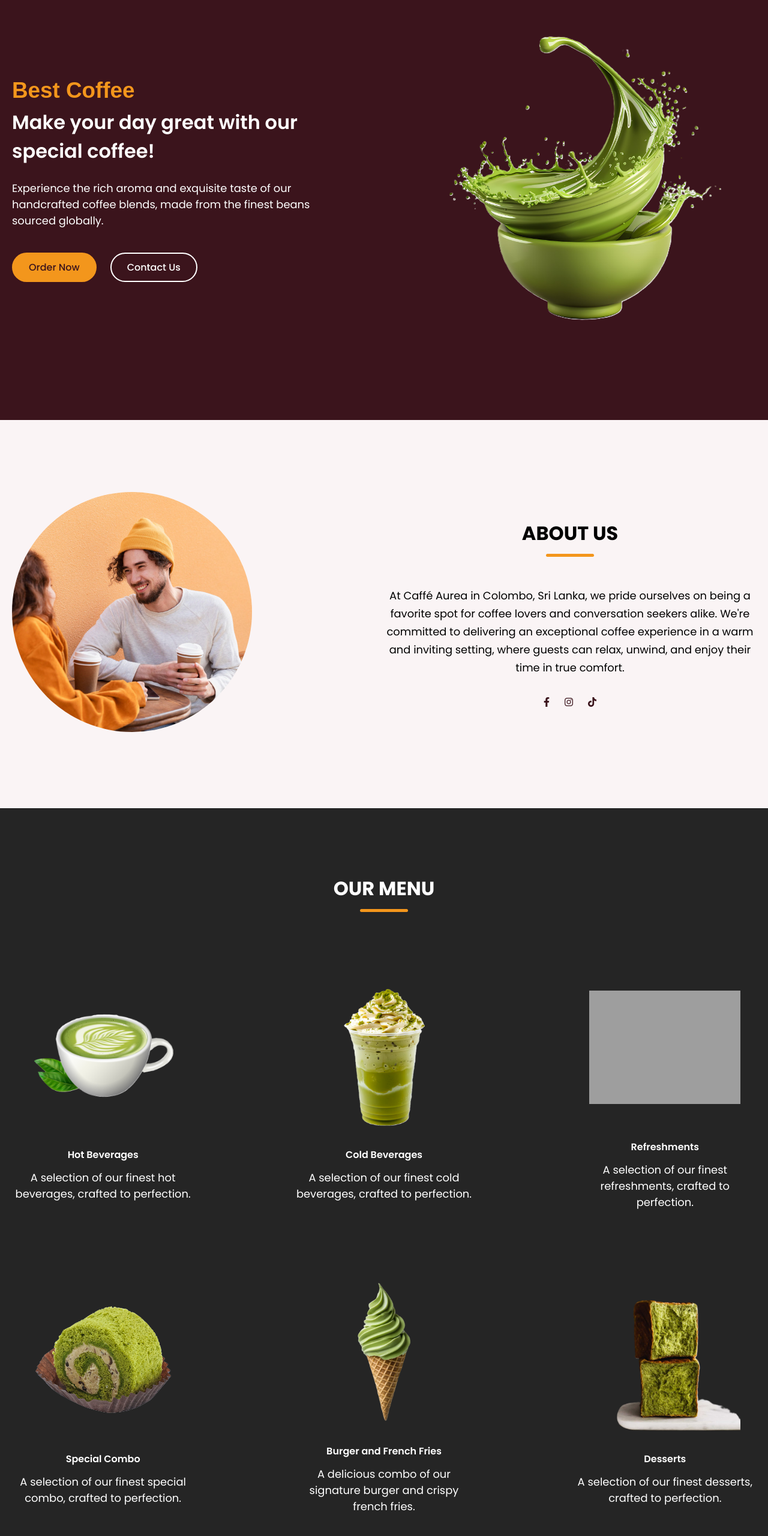
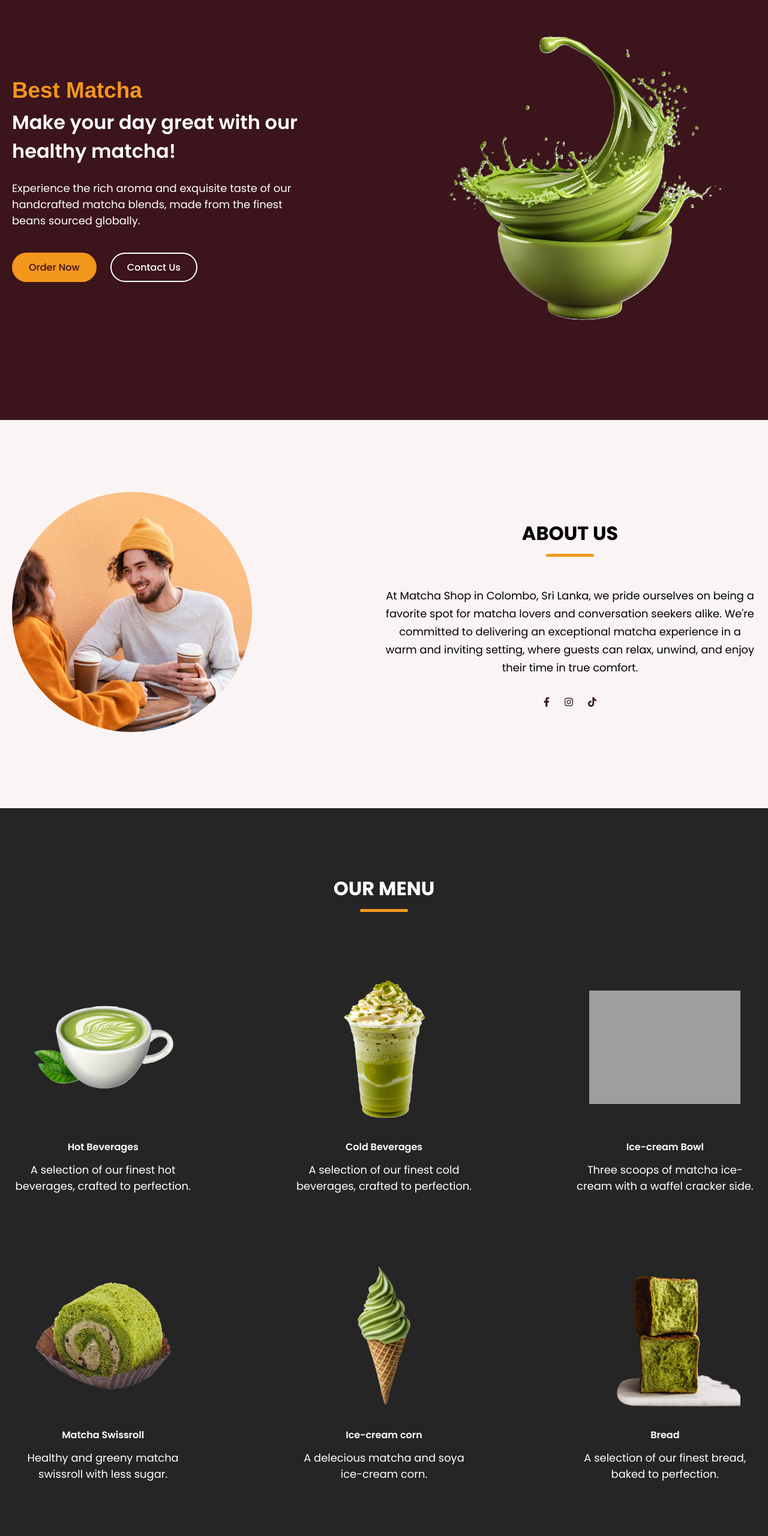
Before and after one commit to chamika-u/matcha-shop, a plain HTML site: page index.html in a window 1280 px wide. Shown: the part 100-2660 px from the top of the page at 60% size. Drawn offline with nearby package versions, Linux system fonts and the light colour scheme; grey boxes are pictures that could not be loaded; a web font is replaced by a local one.

Commit message:
Edited all the matcha related stuff (words)

```diff
--- a/index.html
+++ b/index.html
@@ -4,7 +4,7 @@
         <meta charset="UTF-8">
         <meta name="viewport" content="width=device-width, initial-scale=1.0">
 
-        <title>Caffé Aurea</title>
+        <title>Matcha Shop</title>
 
         <!-- Linking Font Awesome CSS for icons -->
         <link rel="stylesheet" href="https://cdnjs.cloudflare.com/ajax/libs/font-awesome/6.0.0-beta3/css/all.min.css">
@@ -21,7 +21,7 @@
             <!--navbar Section-->
             <nav class="navbar section-content">
                 <a href="#" class="nav-logo">
-                <h1 class="logo-text">Caffé Aurea</h1>
+                <h1 class="logo-text">Matcha Shop</h1>
                 </a>
                 <!--nav menu items starts from here-->
                 <ul class="nav-menu">
@@ -46,10 +46,10 @@
             <section class="hero-section" id="home">
                 <div class="section-content">
                     <div class="hero-details">
-                        <h2 class="title">Best Coffee</h2>
-                        <h3 class="subtitle">Make your day great with our special coffee!</h3>
+                        <h2 class="title">Best Matcha</h2>
+                        <h3 class="subtitle">Make your day great with our healthy matcha!</h3>
                         <p class="description">
-                            Experience the rich aroma and exquisite taste of our handcrafted coffee blends, made from the finest beans sourced globally.
+                            Experience the rich aroma and exquisite taste of our handcrafted matcha blends, made from the finest beans sourced globally.
                         </p>
                         <div class="buttons">
                             <a href="#" class="button order-now">Order Now</a>
@@ -71,9 +71,9 @@
                    <div class="about-details">
                     <h2 class="section-title">About Us</h2>
                     <p class="text">
-                        At Caffé Aurea in Colombo, Sri Lanka, we pride ourselves on being
-                        a favorite spot for coffee lovers and conversation seekers alike.
-                        We're committed to delivering an exceptional coffee experience in a warm and inviting setting,
+                        At Matcha Shop in Colombo, Sri Lanka, we pride ourselves on being
+                        a favorite spot for matcha lovers and conversation seekers alike.
+                        We're committed to delivering an exceptional matcha experience in a warm and inviting setting,
                         where guests can relax, unwind, and enjoy their time in true comfort.
                     </p>
                     <div class="social-link-list">
@@ -104,26 +104,26 @@
 
                     <li class="menu-item">
                         <img src="assets/images/item-6.png" class="menu-item-image" alt="Refreshments">
-                        <h3 class="name">Refreshments</h3>
-                        <p class="text">A selection of our finest refreshments, crafted to perfection.</p>
+                        <h3 class="name">Ice-cream Bowl</h3>
+                        <p class="text">Three scoops of matcha ice-cream with a waffel cracker side.</p>
                     </li>
 
                      <li class="menu-item">
                         <img src="assets/images/item-2.png" class="menu-item-image" alt="Special Combo">
-                        <h3 class="name">Special Combo</h3>
-                        <p class="text">A selection of our finest special combo, crafted to perfection.</p>
+                        <h3 class="name">Matcha Swissroll</h3>
+                        <p class="text">Healthy and greeny matcha swissroll with less sugar.</p>
                      </li>
 
                      <li class="menu-item">
                         <img src="assets/images/item-3.png" class="menu-item-image" alt="Burger and French Fries">
-                        <h3 class="name">Burger and French Fries</h3>
-                        <p class="text">A delicious combo of our signature burger and crispy french fries.</p>
+                        <h3 class="name">Ice-cream corn</h3>
+                        <p class="text">A delecious matcha and soya ice-cream corn. </p>
                      </li>
 
                     <li class="menu-item">
                         <img src="assets/images/item-1.png" class="menu-item-image" alt="Desserts">
-                        <h3 class="name">Desserts</h3>
-                        <p class="text">A selection of our finest desserts, crafted to perfection.</p>
+                        <h3 class="name">Bread</h3>
+                        <p class="text">A selection of our finest bread, baked to perfection.</p>
                     </li>
                     </ul>
 
@@ -142,7 +142,7 @@
                                     <img src="assets/images/user-1.jpg" alt="User 1" class="user-image">
                                     <h3 class="name">Sarah Johnson</h3>
                                     <i class="feedback">
-                                        "Loved this French Roast. Perfectly Balanced and Rich. Will order again!"
+                                        "Loved this matcha bread. Perfectly Balanced and Rich. Will order again!"
                                     </i>
                                 </li>
 
@@ -158,7 +158,7 @@
                                     <img src="assets/images/user-3.jpg" alt="User 3" class="user-image">
                                     <h3 class="name">Ethan Collins</h3>
                                     <i class="feedback">
-                                        "Great flavors and friendly staff. The caramel macchiato is a must-try!"
+                                        "Great flavors and friendly staff. The ice-cream bowl is a must-try!"
                                     </i>
                                 </li>
 
@@ -166,7 +166,7 @@
                                     <img src="assets/images/user-4.jpg" alt="User 4" class="user-image">
                                     <h3 class="name">Olivia Brooks</h3>
                                     <i class="feedback">
-                                        "The ambiance is cozy and the mocha was heavenly. Perfect for a relaxing evening!"
+                                        "The latte is cozy and the swissroll was heavenly. Perfect for a relaxing evening!"
                                     </i>
                                 </li>
 
@@ -174,7 +174,7 @@
                                     <img src="assets/images/user-5.jpg" alt="User 5" class="user-image">
                                     <h3 class="name">James Walker</h3>
                                     <i class="feedback">
-                                        "Exceptional service and the cappuccino was spot-on. Will definitely return!"
+                                        "Exceptional service and the iced-matcha was spot-on. Will definitely return!"
                                     </i>
                                 </li>
                             </ul>
@@ -225,7 +225,7 @@
 
                          <li class="contact-info">
                             <i class="fa-regular fa-envelope"></i>
-                            <p>info@caffeaurea.com</p>
+                            <p>info@matchashop.com</p>
                         </li>
 
                          <li class="contact-info">
@@ -250,7 +250,7 @@
 
                         <li class="contact-info">
                             <i class="fa-solid fa-globe"></i>
-                            <p>www.caffeaurea.com</p>
+                            <p>www.matchashop.com</p>
                         </li>
                     </ul>
                     <form action="#" class="contact-form">
@@ -266,7 +266,7 @@
               <footer class="footer-section">
                 <div class="section-content">
                     <p class="copyright-text">
-                        &copy; 2024 Caffé Aurea. All rights reserved.
+                        &copy; 2025 Matcha Shop. All rights reserved.
                     </p>
                     <div class="social-link-list">
                         <a href="#" class="social-link"><i class="fab fa-facebook-f"></i></a>
```
